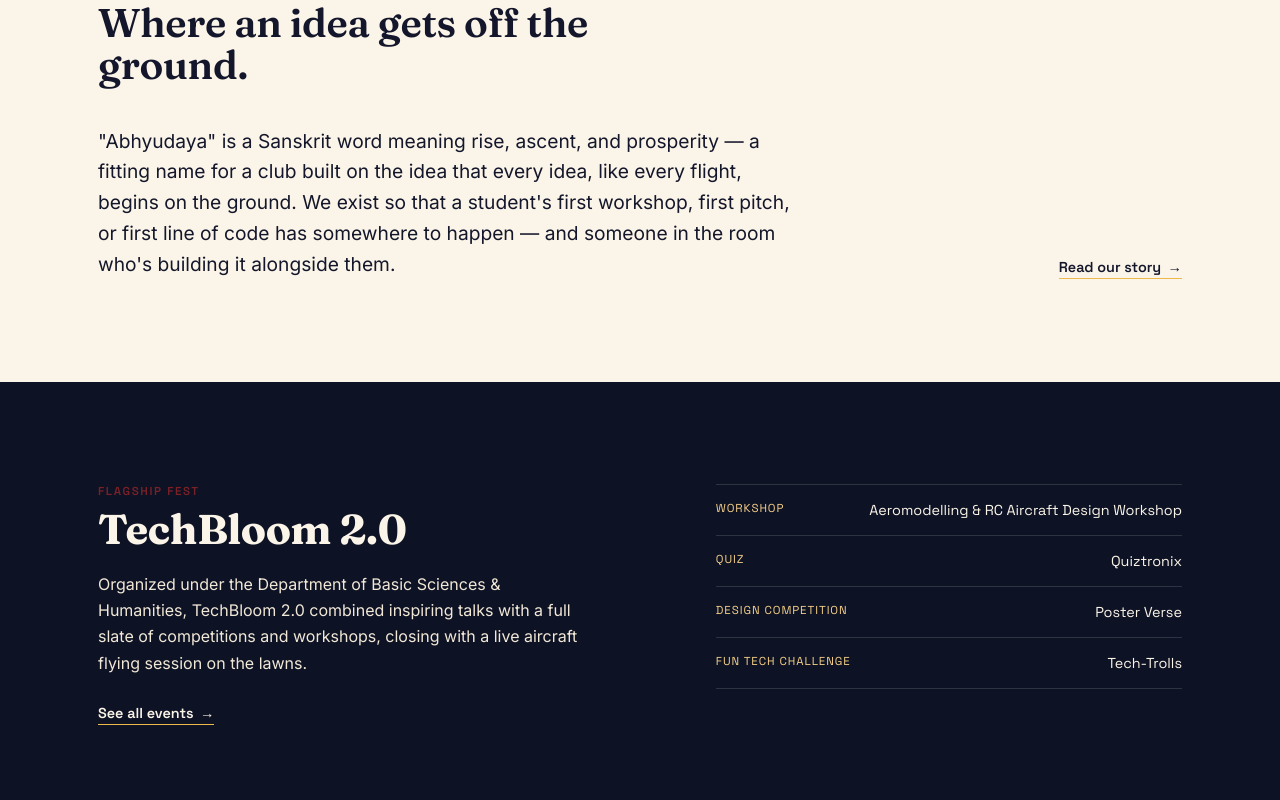
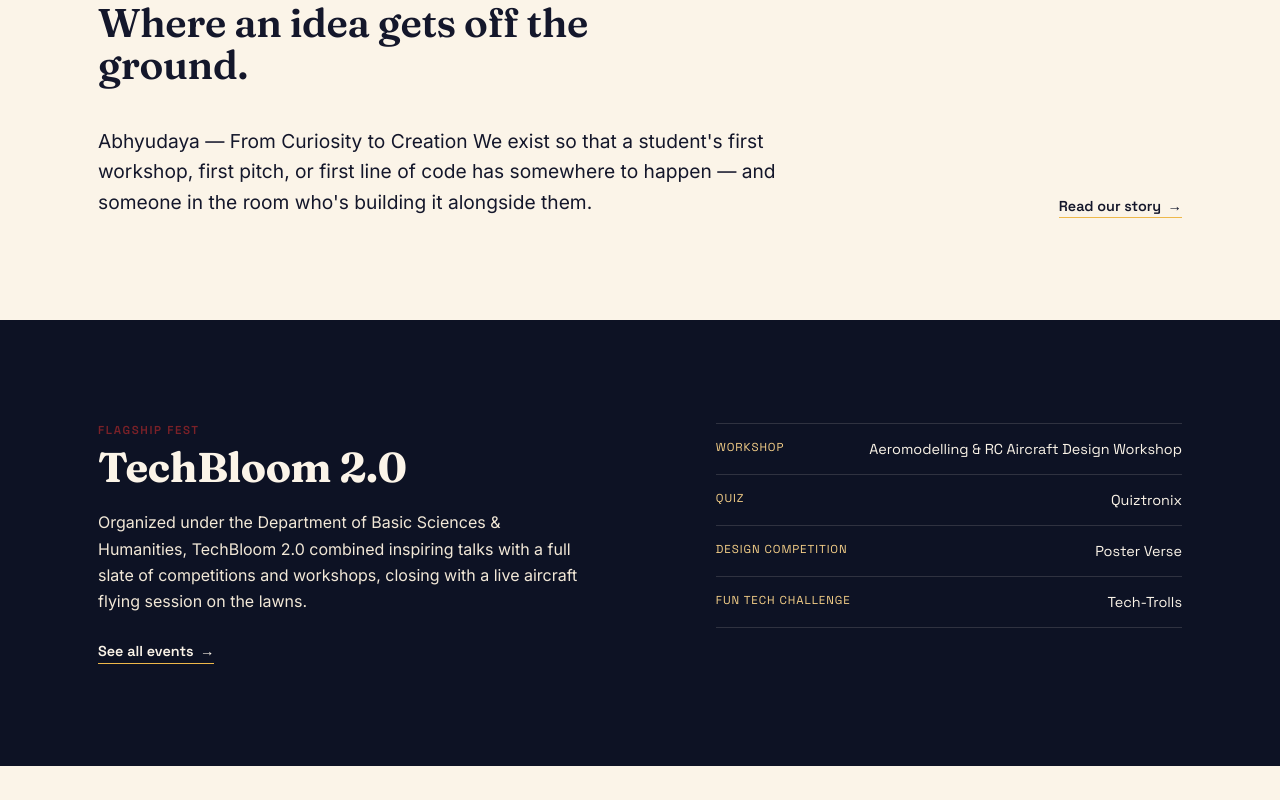
Before and after one commit to viraatt/abhyudaya, a React (Vite) app: page / in a window 1280 px wide. Shown: the part 960-1760 px from the top of the page. Built offline with nearby package versions, Linux system fonts and the light colour scheme.

Commit message:
added space event

```diff
--- a/src/data/club.js
+++ b/src/data/club.js
@@ -8,7 +8,7 @@ export const club = {
   department: 'Department of Basic Sciences & Humanities',
   tagline: 'Curiosity to Creation.',
   meaning:
-    '"Abhyudaya" is a Sanskrit word meaning rise, ascent, and prosperity — a fitting name for a club built on the idea that every idea, like every flight, begins on the ground.',
+    'Abhyudaya — From Curiosity to Creation ',
 }
 
 export const socials = {
```
